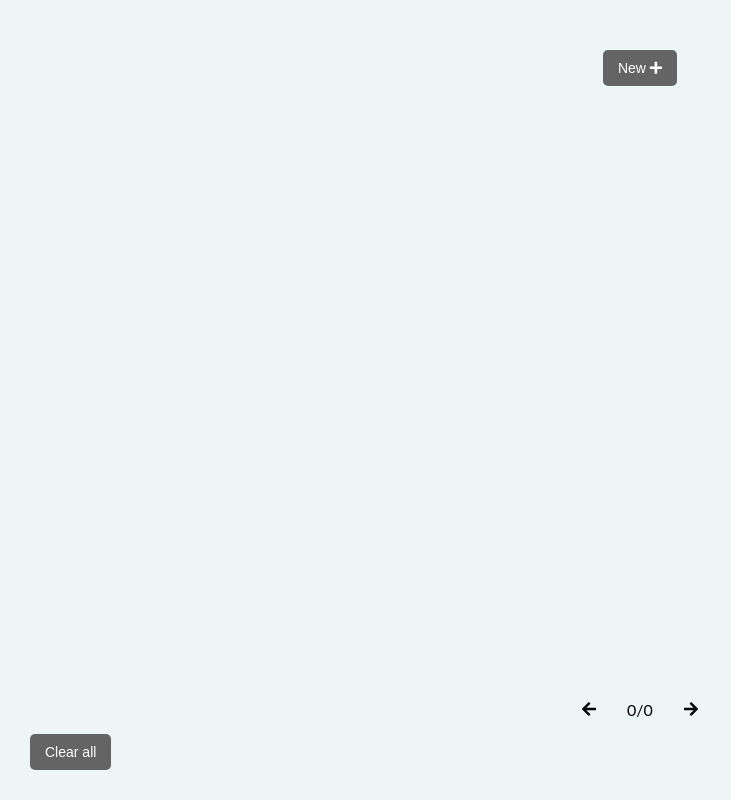
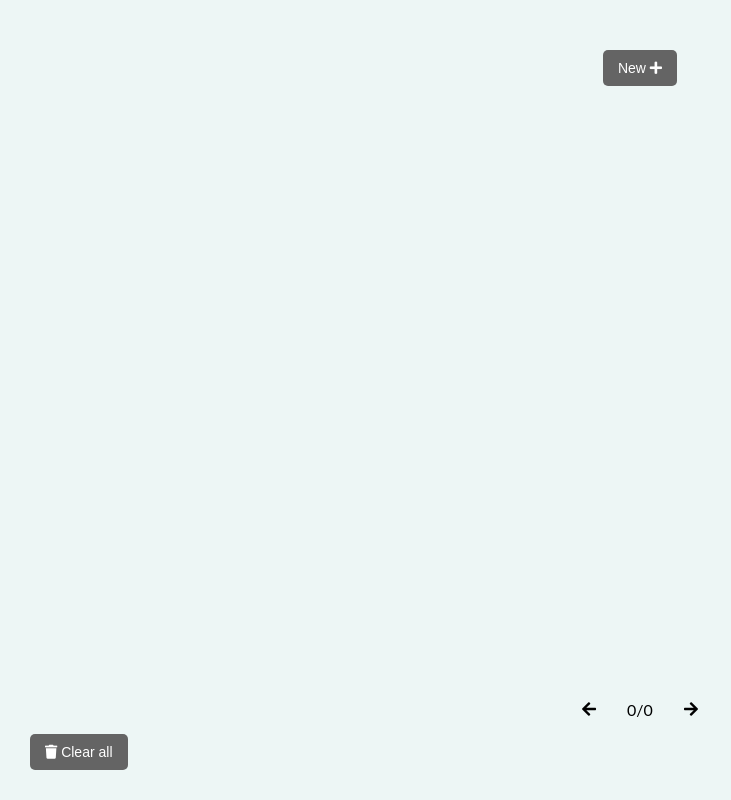
Before and after one commit to iamamitito/new, a React (Create React App) app: page / in a window 1280 px wide. Shown: the whole page, without its empty margins (0-731 px from the left). Built offline with nearby package versions, Linux system fonts and the light colour scheme.

Commit message:
trash icon added

```diff
--- a/src/components/Cards/Cards.js
+++ b/src/components/Cards/Cards.js
@@ -136,7 +136,7 @@ class Cards extends Component {
                 </Modal>
                 <Button btnClass="btn clear-btn"
                     clicked={this.deleteAllCards}>
-                    Clear all
+                    <i className="fas fa-trash"></i> Clear all
                 </Button>
             </React.Fragment>
         );
```
